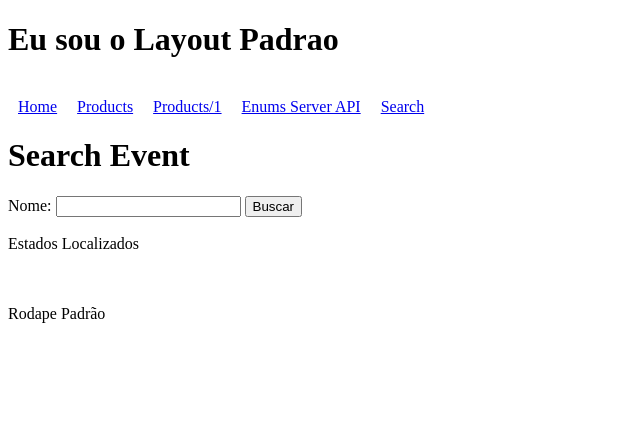
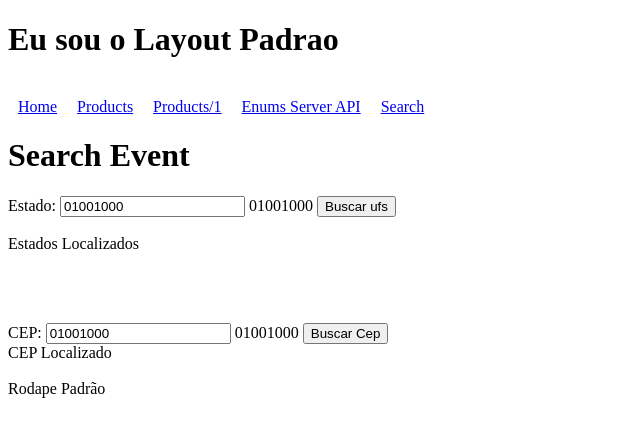
Before and after one commit to jotape-exe/nuxt-netlify, a Nuxt app: page /search in a window 1280 px wide. Shown: the top 436 px of the page, without its empty margins (0-640 px from the left). Built offline with nearby package versions, Linux system fonts and the light colour scheme.

Commit message:
chamando o serviço

```diff
--- a/composables/useViaCepClient.ts
+++ b/composables/useViaCepClient.ts
@@ -0,0 +1,9 @@
+//const cepClient = useNuxtApp().$cepClient
+
+export default function (){
+    const  getCep = async (cep:string) =>{
+        return 'oi';// await cepClient.get(`/${cep}/json`);
+    }
+
+    return {getCep};
+}
--- a/pages/search.vue
+++ b/pages/search.vue
@@ -1,8 +1,8 @@
 <template>
   <div>
     <h1>Search Event</h1>
-    Nome: <input type="text" v-model="filtro" /> {{ filtro }}
-    <button @click="buscar">Buscar</button>
+    Estado: <input type="text" v-model="filtro" /> {{ filtro }}
+    <button @click="buscar">Buscar ufs</button>
 
     <br /><br />
     Estados Localizados
@@ -12,22 +12,49 @@
         {{ i }}
       </li>
     </ul>
+
+    <br /><br />
+    CEP: <input type="text" v-model="filtro" /> {{ filtro }}
+    <button @click="buscarCep">Buscar Cep</button>
+
+    <br />
+    CEP Localizado
+    <br />
+    {{ cep }}
   </div>
 </template>
 
 <script setup>
 
-const {upper, lower} = useUfService();
-const axios = useNuxtApp().$axios
+const cepClient = useNuxtApp().$cepClient
+
+const {upper, lower} = useTexts();
+const {getCep} = useViaCepClient();
 
 onMounted( () => {
 
 })
 
-const filtro = ref();
+const filtro = ref('01001000');
 const ufs = ref();
+const cep = ref();
 
-//axios -> use
+//axios compasables apis
+const buscar = async () => {
+
+}
+const buscarCep = async () => {
+   //cep.value = getCep(filtro.value);
+
+   //cep.value = cepClient.get(`/${filtro.value}/json`);
+   await cepClient.get(`/${filtro.value}/json`).then( (response) => {
+        cep.value = response.data;
+    })
+}
+
+//axios direto
+
+/*
 const buscar = async () => {
     let data=null;
     await axios.get('/01001000/json').then( (response) => {
@@ -36,7 +63,7 @@ const buscar = async () => {
     console.log('apos consultar o cep')
     console.log(upper(data.logradouro))
 }
-
+*/
 /* FETCH
 const buscar = async () => {
   //const { data:stats } = await useAsyncData( 'stats', () => $fetch( config.API_BASE_URL+'/stats') );
--- a/plugins/axios.ts
+++ b/plugins/axios.ts
@@ -2,7 +2,7 @@ import axios from "axios";
 export default defineNuxtPlugin((nuxtApp) => {
 
   const cepClient = axios.create({
-    baseURL: process.env.VIACEP_API,
+    baseURL: 'https://viacep.com.br/ws',
     headers: {
       'Content-Type': 'application/json',
     }
```
Also changed, not shown: composables/useTexts.ts (renamed from composables/useUfService.ts).
